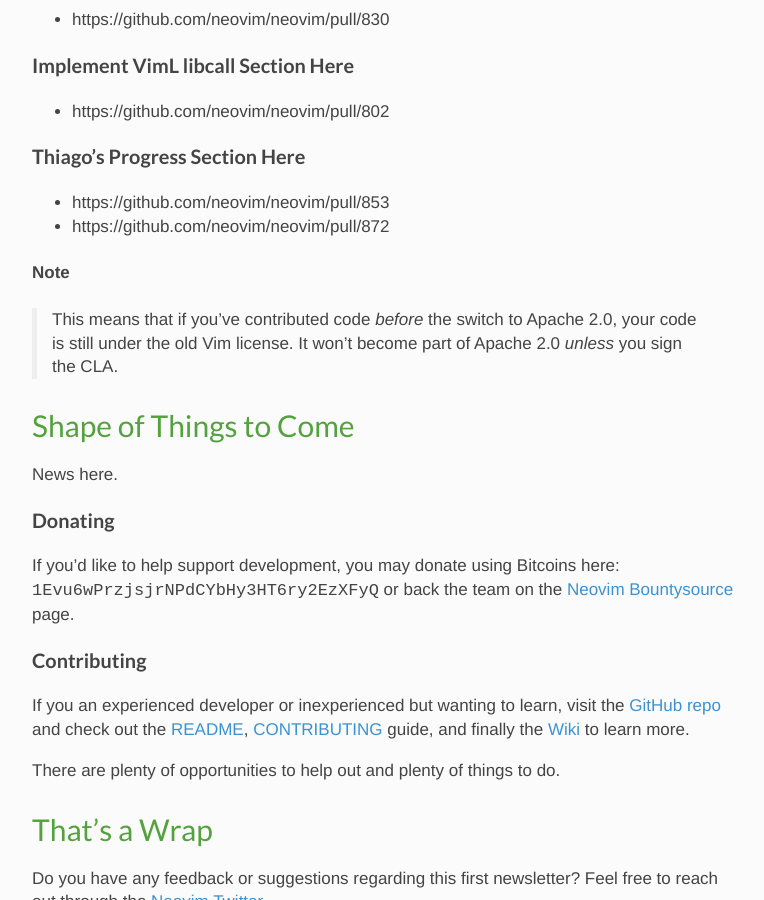
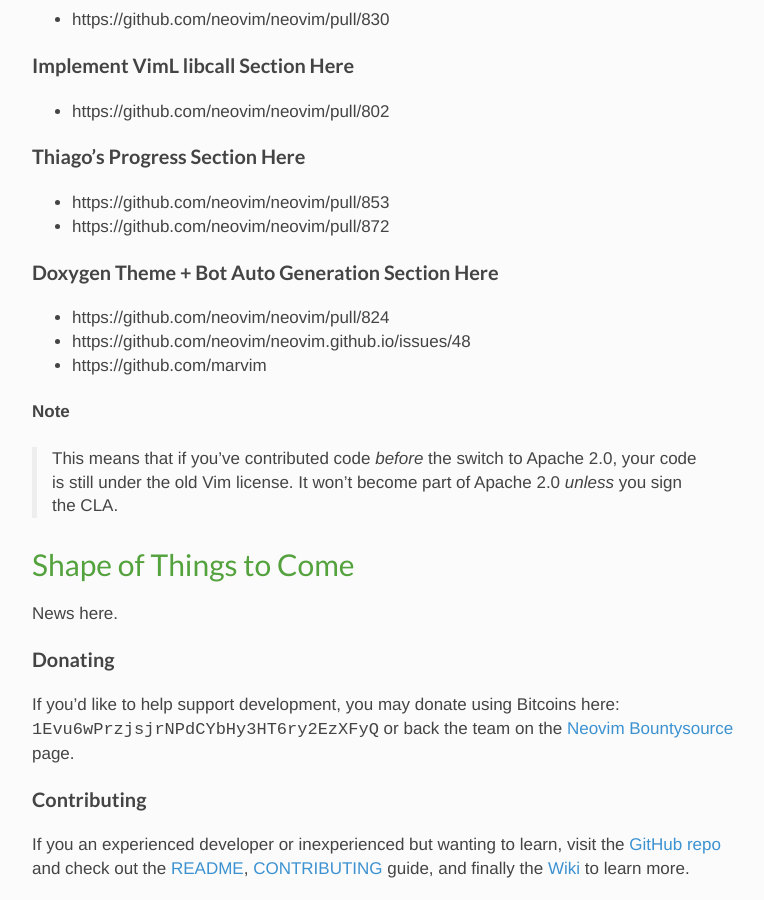
Before and after one commit to neovim/neovim.github.io, a Jekyll site: the page built from _posts/2014-07-04-july-newsletter.md, in a window 1280 px wide and 900 px high, scrolled down 1280 px. Shown: the whole window, without its empty margins (32-796 px from the left). Built offline with Jekyll 4.4.1, drawn with Linux system fonts in a browser that asks for light colours; nearby versions of some CDN libraries; comment, search, counter and statistics services are not loaded.

Commit message:
Add section on Doxygen + bot

```diff
--- a/_posts/2014-07-04-july-newsletter.md
+++ b/_posts/2014-07-04-july-newsletter.md
@@ -67,6 +67,12 @@
 - https://github.com/neovim/neovim/pull/853
 - https://github.com/neovim/neovim/pull/872
 
+### Doxygen Theme + Bot Auto Generation Section Here
+
+- https://github.com/neovim/neovim/pull/824
+- https://github.com/neovim/neovim.github.io/issues/48
+- https://github.com/marvim
+
 
 #### Note
 
```
